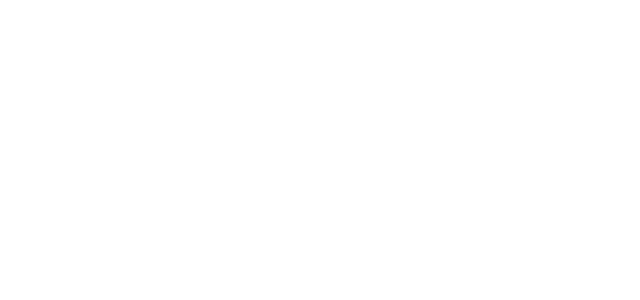
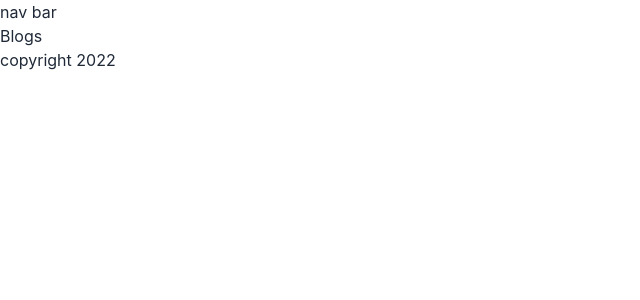
Before and after one commit to sabrababra/resale-old-bike-repo, a React (Create React App) app: page /blogs in a window 1280 px wide. Shown: the top 300 px of the page, without its empty margins (0-640 px from the left). Built offline with nearby package versions, Linux system fonts and the light colour scheme.

Commit message:
setup the route

```diff
--- a/src/App.js
+++ b/src/App.js
@@ -1,10 +1,13 @@
-import logo from './logo.svg';
+import { RouterProvider } from 'react-router-dom';
 import './App.css';
+import { router } from './Routes/Routes/Routes';
 
 function App() {
   return (
-    <div className="App">
+    <div>
+     <RouterProvider router={router}>
 
+     </RouterProvider>
     </div>
   );
 }
--- /dev/null
+++ b/src/Layout/Main.js
@@ -0,0 +1,16 @@
+import React from 'react';
+import { Outlet } from 'react-router-dom';
+import Footer from '../Shared/Footer/Footer';
+import Navbar from '../Shared/Navbar/Navbar';
+
+const Main = () => {
+    return (
+        <div>
+            <Navbar></Navbar>
+            <Outlet></Outlet>
+            <Footer></Footer>
+        </div>
+    );
+};
+
+export default Main;
--- /dev/null
+++ b/src/Pages/Blogs/Blogs.js
@@ -0,0 +1,11 @@
+import React from 'react';
+
+const Blogs = () => {
+    return (
+        <div>
+            <h1>Blogs</h1>
+        </div>
+    );
+};
+
+export default Blogs;
--- /dev/null
+++ b/src/Pages/Home/Home/Home.js
@@ -0,0 +1,11 @@
+import React from 'react';
+
+const Home = () => {
+    return (
+        <div>
+            <h1>This is home</h1>
+        </div>
+    );
+};
+
+export default Home;
--- /dev/null
+++ b/src/Pages/Login/Login.js
@@ -0,0 +1,11 @@
+import React from 'react';
+
+const Login = () => {
+    return (
+        <div>
+            <h1>login</h1>
+        </div>
+    );
+};
+
+export default Login;
--- /dev/null
+++ b/src/Routes/Routes/Routes.js
@@ -0,0 +1,31 @@
+import { createBrowserRouter } from "react-router-dom";
+import Main from "../../Layout/Main";
+import Blogs from "../../Pages/Blogs/Blogs";
+import Home from "../../Pages/Home/Home/Home";
+import Login from "../../Pages/Login/Login";
+
+
+export const router=createBrowserRouter([
+    {
+        path:'/',
+        element:<Main></Main>,
+        children:[
+            {
+                path:'/',
+                element:<Home></Home>
+            },
+            {
+                path:'/home',
+                element:<Home></Home>
+            },
+            {
+                path:'/blogs',
+                element:<Blogs></Blogs>
+            },
+            {
+                path:'/login',
+                element:<Login></Login>
+            }
+        ]
+    }
+])
--- /dev/null
+++ b/src/Shared/Footer/Footer.js
@@ -0,0 +1,11 @@
+import React from 'react';
+
+const Footer = () => {
+    return (
+        <div>
+            <h1>copyright 2022</h1>
+        </div>
+    );
+};
+
+export default Footer;
--- /dev/null
+++ b/src/Shared/Navbar/Navbar.js
@@ -0,0 +1,11 @@
+import React from 'react';
+
+const Navbar = () => {
+    return (
+        <div>
+            <h1>nav bar</h1>
+        </div>
+    );
+};
+
+export default Navbar;
```
